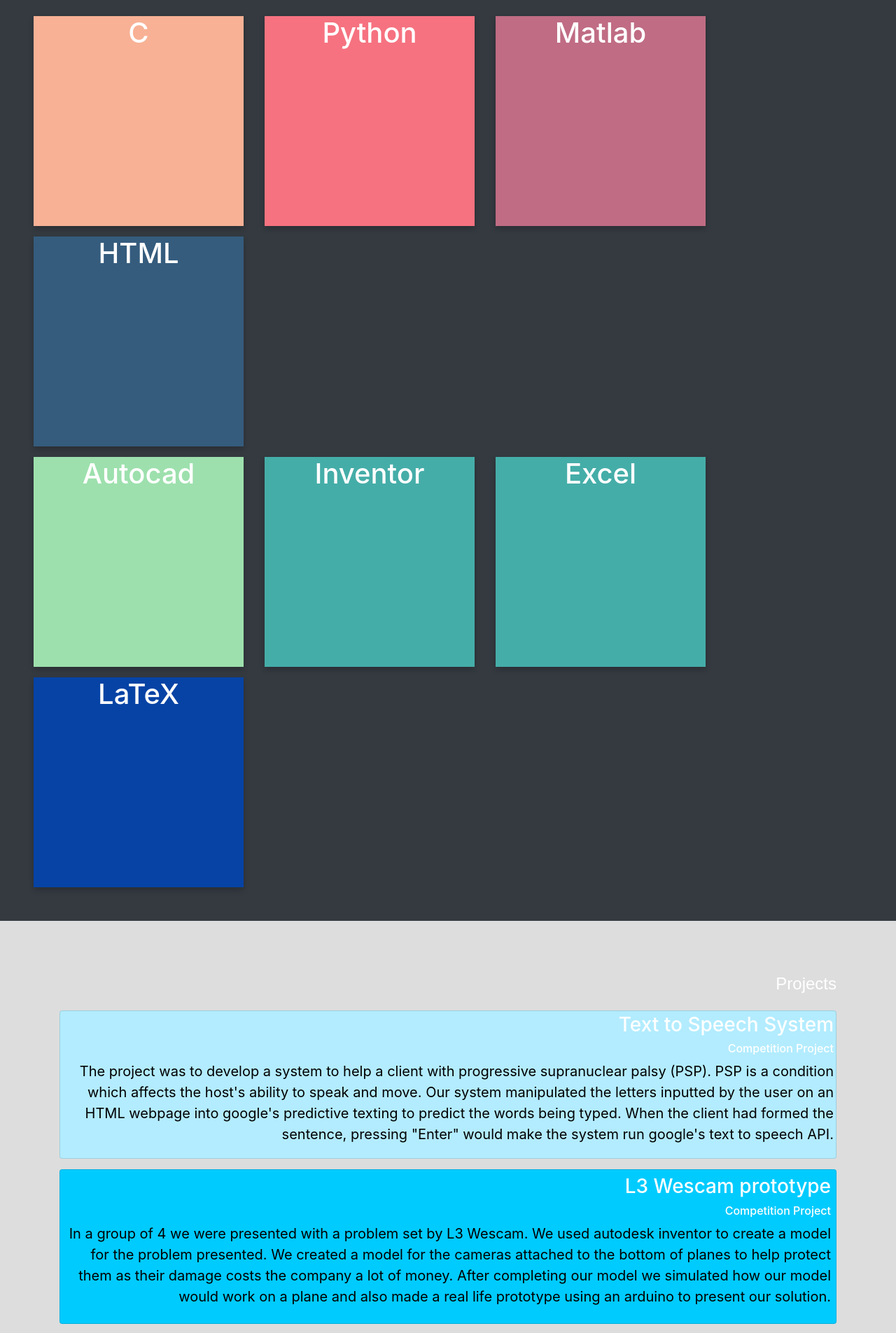
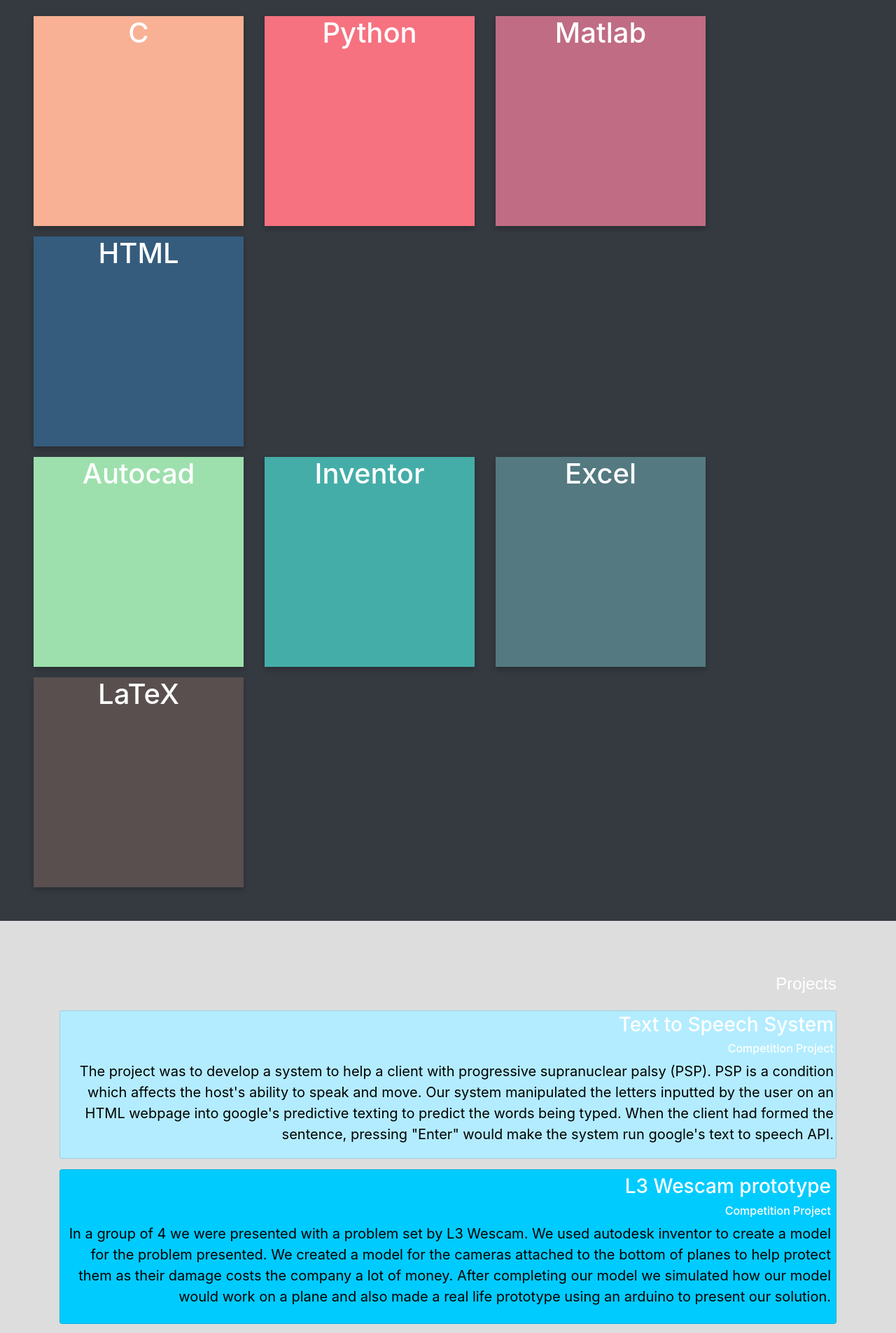
Before and after one commit to MannyLemos/MannyLemos.github.io, a Jekyll site: the page index.html, which Jekyll copies as it is, in a window 1280 px wide. Shown: the part 1640-3545 px from the top of the page at 70% size. Built offline with Jekyll 4.4.1, drawn with Linux system fonts in a browser that asks for light colours; nearby versions of some CDN libraries; a script that is not in the unit is left out.

Commit message:
Update index.html

```diff
--- a/index.html
+++ b/index.html
@@ -286,10 +286,10 @@ $.backstretch([
                             <div style="padding-top:15px"   class="col-md-auto ">
                             <div  class="flip-card">
                                 <div class="flip-card-inner">
-                                    <div style="background-color: #45ADA8" class="flip-card-front">
+                                    <div style="background-color: #547980" class="flip-card-front">
                                         <h1>Excel</h1>
                                     </div>
-                                    <div style="background-color: #45ADA8"class="flip-card-back">
+                                    <div style="background-color: #547980"class="flip-card-back">
                                         <p>First object-oriented programming language I learned</p>
                                         <p>Comfortable with using classes, arrays and algorithims</p>
                                     </div>
@@ -299,10 +299,10 @@ $.backstretch([
                             <div style="padding-top:15px"  class="col-md-auto ">
                             <div class="flip-card">
                                 <div class="flip-card-inner">
-                                    <div style="background-color:#0643A5" class="flip-card-front">
+                                    <div style="background-color:#594F4F" class="flip-card-front">
                                         <h1>LaTeX</h1>
                                     </div>
-                                    <div style="background-color:#0643A5" class="flip-card-back">
+                                    <div style="background-color:#594F4F" class="flip-card-back">
                                         <p>Learned Python at university</p>
                                         <p>Continuing to improve and develop new attributes and skills</p>
                                         <p>Enjoy Python's versatility</p>
```
